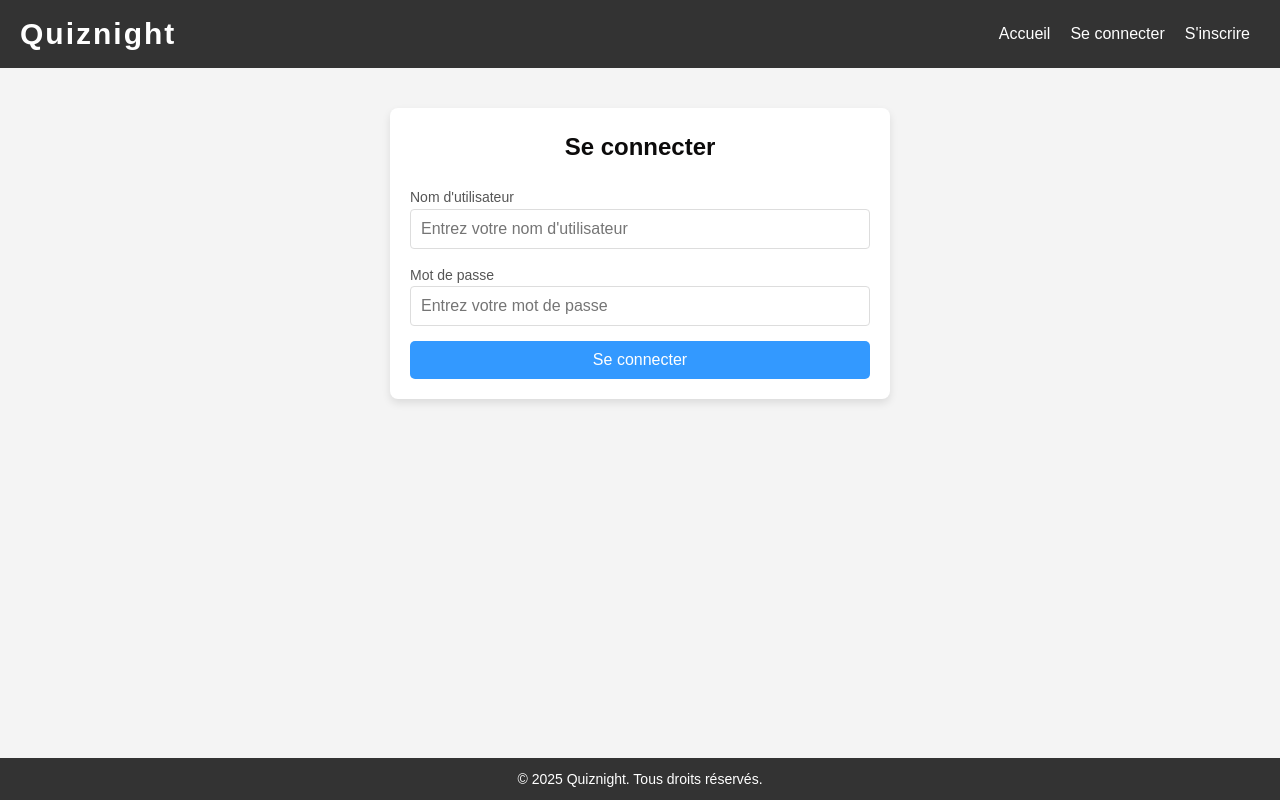
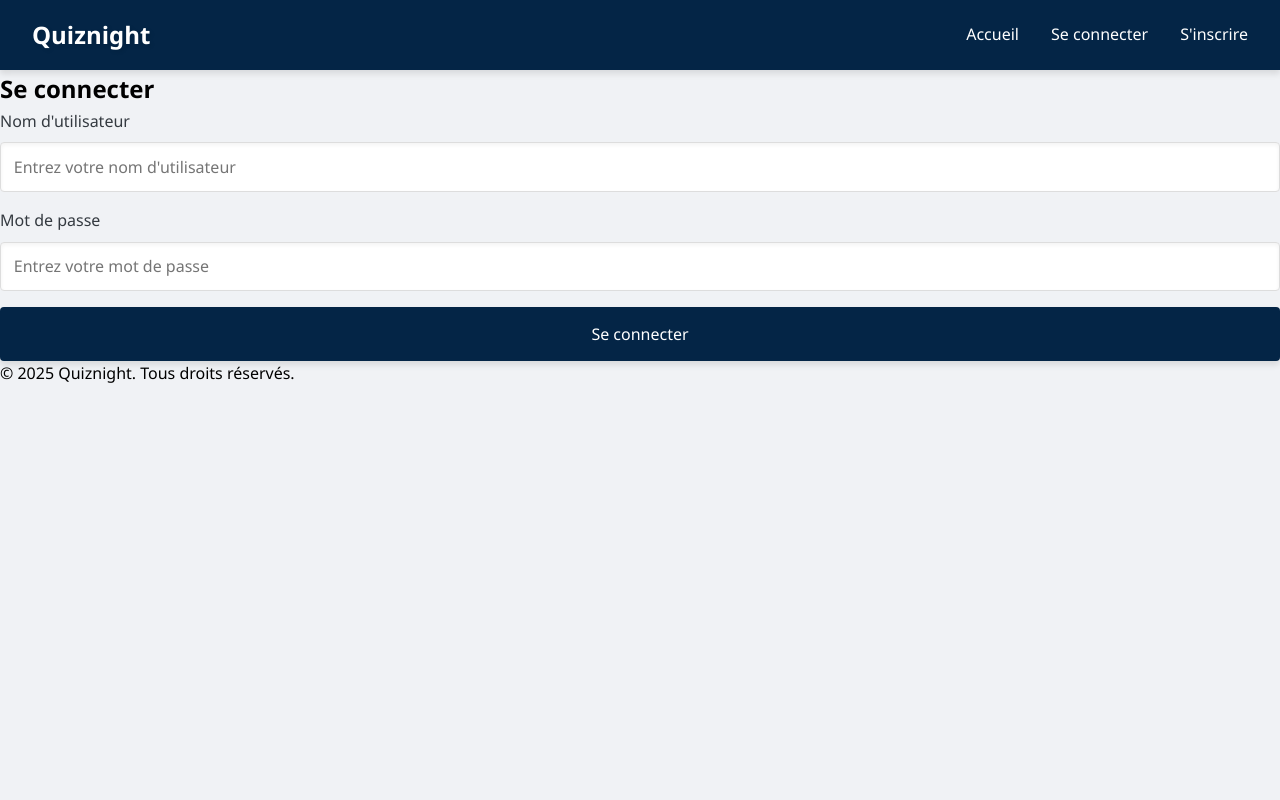
Before and after one commit to sonia-khorsi/quiznight, a PHP site: page /connexion.php in a window 1280 px wide. Run offline with PHP 8.4, Linux system fonts and the light colour scheme.

Commit message:
dernier commit

```diff
--- a/index.php
+++ b/index.php
@@ -2,6 +2,7 @@
 include 'Connection_BDD.php';
 
 $pdo = Connection::getPDO();
+
 
 $queryAll = "SELECT * FROM quiz ORDER BY `theme`";
 $stmtAll = $pdo->query($queryAll);
@@ -44,6 +45,7 @@ foreach ($allQuestions as $question) {
         <ul>
             <li><a href="index.php">Accueil</a></li>
             <li><a href="connexion.php">Se connecter</a></li>
+
         </ul>
     </nav>
 
@@ -55,7 +57,7 @@ foreach ($allQuestions as $question) {
                 <ul>
                     <?php foreach ($questions as $question): ?>
                         <li class="question-container">
-                            <h3><?= htmlspecialchars($question['questions']) ?></h3>
+                            <h3><?= htmlspecialchars($question['questions']) ?></h3>6*36
                             <ul class="choices-list">
                                 <?php
                                 $choices = explode(', ', $question['choix']);
@@ -79,6 +81,7 @@ foreach ($allQuestions as $question) {
             </details>
         <?php endforeach; ?>
     </div>
+
 
     <script>
         document.querySelectorAll('.choice').forEach(choice => {
--- a/styles.css
+++ b/styles.css
@@ -1,248 +1,263 @@
-/* Reset des styles par défaut */
+/* styles.css */
+:root {
+  --primary-color: #042546;
+  --secondary-color: #3498db;
+  --success-color: #28a745;
+  --danger-color: #dc3545;
+  --light-color: #f8f9fa;
+  --dark-color: #343a40;
+}
+
 * {
   margin: 0;
   padding: 0;
   box-sizing: border-box;
+  font-family: 'Segoe UI', sans-serif;
 }
 
 body {
-  font-family: Arial, sans-serif;
-  background-color: #f7f7f7;
-  color: #333;
+  background-color: #f0f2f5;
   line-height: 1.6;
 }
 
 nav {
-  background-color: #333;
-  color: white;
-  padding: 10px 20px;
+  background-color: var(--primary-color);
+  padding: 1rem 2rem;
+  box-shadow: 0 2px 5px rgba(42, 158, 158, 0.1);
   display: flex;
   justify-content: space-between;
   align-items: center;
 }
 
 .nav-title h1 {
-  text-align: center;
-
-  font-weight: bold;
-  color: white; /* Assurez-vous que le titre est visible sur le fond sombre */
-
-
+  color: white;
+  font-size: 1.5rem;
 }
 
-ul {
+nav ul {
+  display: flex;
+  gap: 2rem;
   list-style: none;
-  display: flex;
-  gap: 15p
 }
 
-ul li a {
+nav a {
   color: white;
   text-decoration: none;
-  padding: 5px 10px;
-  border-radius: 5px;
-  transition: background-color 0.3s ease;
+  font-weight: 500;
+  transition: color 0.3s;
 }
 
-ul li a:hover {
-  background-color: #575757;
+nav a:hover {
+  color: var(--secondary-color);
 }
 
 .themes {
-  margin: 20px;
+  max-width: 1200px;
+  margin: 2rem auto;
+  padding: 0 1rem;
 }
 
 details {
-  margin-bottom: 15px;
-  background-color: #ffffff;
-  padding: 15px;
+  background: white;
   border-radius: 8px;
-  box-shadow: 0 2px 4px rgba(0, 0, 0, 0.1);
+  margin-bottom: 1rem;
+  box-shadow: 0 2px 5px rgba(0,0,0,0.1);
 }
 
-details summary {
-  font-size: 18px;
-  font-weight: bold;
+summary {
+  padding: 1.5rem;
+  font-weight: 600;
   cursor: pointer;
+  list-style: none;
+  transition: background 0.3s;
 }
 
-details h2 {
-  margin-top: 10px;
-  color: #333;
+summary:hover {
+  background: #f8f9fa;
 }
 
-details ul {
-  margin-top: 10px;
-  list-style-type: none;
+summary::marker {
+  display: none;
 }
 
-details ul li {
-  background-color: #f4f4f4;
-  padding: 8px;
-  border-radius: 5px;
-  margin-bottom: 8px;
+summary::-webkit-details-marker {
+  display: none;
 }
 
-details p {
-  font-size: 14px;
-  color: #777;
+.question-container {
+  padding: 1.5rem;
+  border-top: 1px solid #eee;
 }
 
-footer {
-  background-color: #333;
-  color: white;
-  text-align: center;
-  padding: 10px;
-  position: fixed;
-  width: 100%;
-  bottom: 0;
+.question-container h3 {
+  margin-bottom: 1rem;
+  color: var(--primary-color);
 }
 
-footer p {
-  font-size: 14px;
+.choices-list {
+  list-style: none;
+  display: grid;
+  gap: 0.5rem;
 }
 
-* {
-  margin: 0;
-  padding: 0;
-  box-sizing: border-box;
+.choice {
+  padding: 0.8rem 1rem;
+  background: var(--light-color);
+  border-radius: 4px;
+  border-left: 4px solid transparent;
+  transition: all 0.3s;
 }
 
-body {
-  font-family: Arial, sans-serif;
-  background-color: #f4f4f4;
-  color: #333;
+.choice:hover {
+  background: #e9ecef;
+  transform: translateX(5px);
 }
 
-header {
-  background-color: #333;
-  color: white;
-  padding: 10px;
+.correct-answer {
+  margin-top: 1rem;
+  padding: 1rem;
+  background: #d4edda;
+  border-radius: 4px;
+  color: #155724;
+}
+
+/* Styles pour la page de connexion */
+.form-container {
+  max-width: 400px;
+  margin: 4rem auto;
+  padding: 2rem;
+  background: white;
+  border-radius: 8px;
+  box-shadow: 0 2px 5px rgba(0,0,0,0.1);
+}
+
+.form-container h2 {
+  margin-bottom: 1.5rem;
+  color: var(--primary-color);
   text-align: center;
 }
 
-header nav ul {
-  list-style: none;
-  padding: 0;
-  text-align: center;
-}
-
-header nav ul li {
-  display: inline;
-  margin-right: 15px;
-}
-
-header nav ul li a {
-  color: white;
-  text-decoration: none;
-}
-
-h1, h2 {
-  color: #333;
-}
-
-main {
-  padding: 20px;
-}
-
-footer {
-  background-color: #333;
-  color: white;
-  text-align: center;
-  padding: 10px;
-}
-
-.btn-primary {
-  background-color: #3399ff;
-  color: white;
-  padding: 10px 20px;
-  border: none;
-  border-radius: 5px;
-  cursor: pointer;
-  font-size: 16px;
-}
-
-.btn-primary:hover {
-  background-color: #0066cc;
-}
-
-nav .nav-title h1 {
-  font-size: 30px;
-  font-weight: bold;
-  letter-spacing: 2px;
-}
-
-/* Formulaire de connexion */
-.login-container {
-  max-width: 500px;
-  margin: 40px auto;
-  padding: 20px;
-  background-color: white;
-  border-radius: 8px;
-  box-shadow: 0 4px 8px rgba(0, 0, 0, 0.1);
-}
-
-.login-container h2 {
-  text-align: center;
-  margin-bottom: 20px;
-  color: #0c0b0b;
-}
-
-.login-form {
-  display: flex;
-  flex-direction: column;
-  gap: 15px;
-}
-
 .form-group {
-  display: flex;
-  flex-direction: column;
+  margin-bottom: 1rem;
 }
 
 .form-group label {
-  font-size: 14px;
-  color: #555;
+  display: block;
+  margin-bottom: 0.5rem;
+  color: var(--dark-color);
 }
 
 .form-group input {
-  padding: 10px;
-  font-size: 16px;
+  width: 100%;
+  padding: 0.8rem;
   border: 1px solid #ddd;
   border-radius: 4px;
+  font-size: 1rem;
 }
 
-.form-group input:focus {
-  border-color: #3399ff;
-  outline: none;
+button {
+  width: 100%;
+  padding: 1rem;
+  background-color: var(--primary-color);
+  color: white;
+  border: none;
+  border-radius: 4px;
+  cursor: pointer;
+  font-size: 1rem;
+  transition: background 0.3s;
 }
 
-footer {
-  font-size: 14px;
+button:hover {
+  background-color: var(--secondary-color);
 }
 
-/* Responsive design */
+/* Responsive Design */
 @media (max-width: 768px) {
-  .login-container {
-    padding: 15px;
-    margin: 20px;
+  nav {
+      padding: 1rem;
+      flex-direction: column;
+      gap: 1rem;
   }
 
-  header nav ul {
-    display: flex;
-    justify-content: center;
-    margin-top: 10px;
+  .themes {
+      margin: 1rem;
   }
 
-  header nav ul li {
-    display: block;
-    margin: 10px 0;
+  .form-container {
+      margin: 2rem 1rem;
   }
 }
-.error-message {
-  color: #dc3545;
-  padding: 10px;
-  margin-bottom: 15px;
-  border: 1px solid #f5c6cb;
-  border-radius: 4px;
-  background-color: #f8d7da;
+/* Ajouts/modifications pour les ombres */
+
+/* Ombre générale sur les conteneurs */
+.themes details,
+.question-container,
+.form-container,
+.theme-card {
+    box-shadow: 0 4px 6px rgba(0, 0, 0, 0.1);
+    transition: box-shadow 0.3s ease;
 }
+
+/* Ombre au survol */
+.themes details:hover,
+.theme-card:hover,
+.choice:hover {
+    box-shadow: 0 6px 12px rgba(0, 0, 0, 0.15);
+}
+
+/* Ombre pour la navigation */
+nav {
+    box-shadow: 0 4px 6px rgba(0, 0, 0, 0.1);
+}
+
+/* Ombre textuelle pour les titres */
+.nav-title h1,
+.hero-content h2,
+.form-container h2 {
+    text-shadow: 2px 2px 4px rgba(0, 0, 0, 0.1);
+}
+
+/* Ombre interne pour les inputs */
+.form-group input {
+    box-shadow: inset 0 2px 4px rgba(0, 0, 0, 0.05);
+}
+
+/* Ombre portée pour les boutons */
+button {
+    box-shadow: 0 4px 6px rgba(0, 0, 0, 0.1);
+}
+
+button:hover {
+    box-shadow: 0 6px 8px rgba(0, 0, 0, 0.2);
+}
+
+/* Ombre dynamique pour les choix de réponse */
+.choice {
+    box-shadow: 0 2px 4px rgba(0, 0, 0, 0.05);
+}
+
+.choice:hover {
+    box-shadow: 0 4px 8px rgba(0, 0, 0, 0.1);
+}
+
+/* Ombre pour l'image hero */
+.hero-image {
+    box-shadow: 0 8px 20px rgba(0, 0, 0, 0.2);
+}
+
+/* Ombre en couches multiples */
+.theme-card {
+    position: relative;
+}
+
+.theme-card::after {
+    content: '';
+    position: absolute;
+    bottom: -10px;
+    left: 5%;
+    width: 90%;
+    height: 20px;
+    background: rgba(0, 0, 0, 0.05);
+    filter: blur(10px);
+    z-index: -1;
+}
```
Also changed, not shown: inscription.php (added, +81 -0 lines), ballon.jpg (added).
